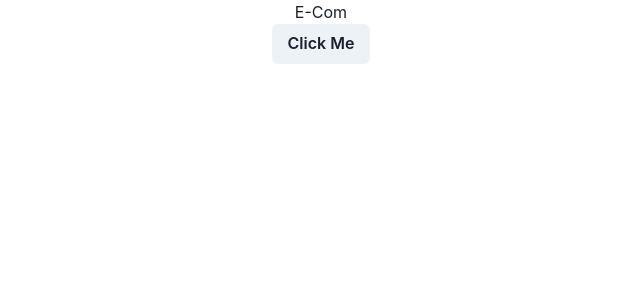
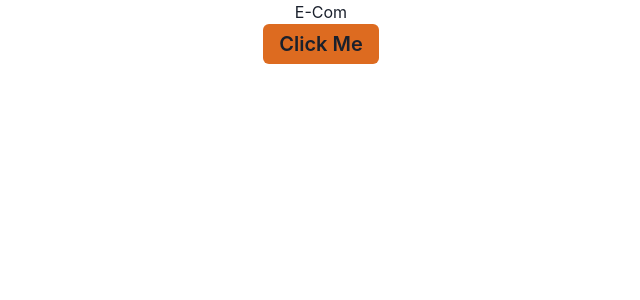
Before and after one commit to ankitsng0007/AnkitRepo, a React (Create React App) app in the folder RCT-101/Day-19/Asgn-1/e-comerse/: page / in a window 1280 px wide. Shown: the top 300 px of the page, without its empty margins (319-959 px from the left). Built offline with nearby package versions, Linux system fonts and the light colour scheme.

Commit message:
file added

```diff
--- a/RCT-101/Day-19/Asgn-1/e-comerse/src/Component/Listing.jsx
+++ b/RCT-101/Day-19/Asgn-1/e-comerse/src/Component/Listing.jsx
@@ -3,7 +3,7 @@ import { Button } from "@chakra-ui/react"
 export const Listing=()=>{
     return(
         <>
-        <Button>Click Me</Button>
+        <Button variant={["sm","base","md"]}>Click Me</Button>
         </>
     )
 }
--- a/RCT-101/Day-19/Asgn-1/e-comerse/src/Theme/Theme.config.js
+++ b/RCT-101/Day-19/Asgn-1/e-comerse/src/Theme/Theme.config.js
@@ -3,5 +3,28 @@ import {extendTheme} from "@chakra-ui/react";
 export const theme= extendTheme({
     colors:{
         primary:"#f4364c"
-    }
+    },
+    components: {
+        Button: {
+          sizes: {
+            sm: {
+              fontSize: 'md'
+            }
+          },
+          variants: {
+            base: {
+              bg: 'yellow.500',
+              fontSize: 'md'
+             },
+            sm: {
+              bg: 'teal.500',
+              fontSize: 'lg'
+             },
+            md: {
+              bg: 'orange.500',
+              fontSize: 'xl'
+             },
+          }
+        },
+      },
 })
```
